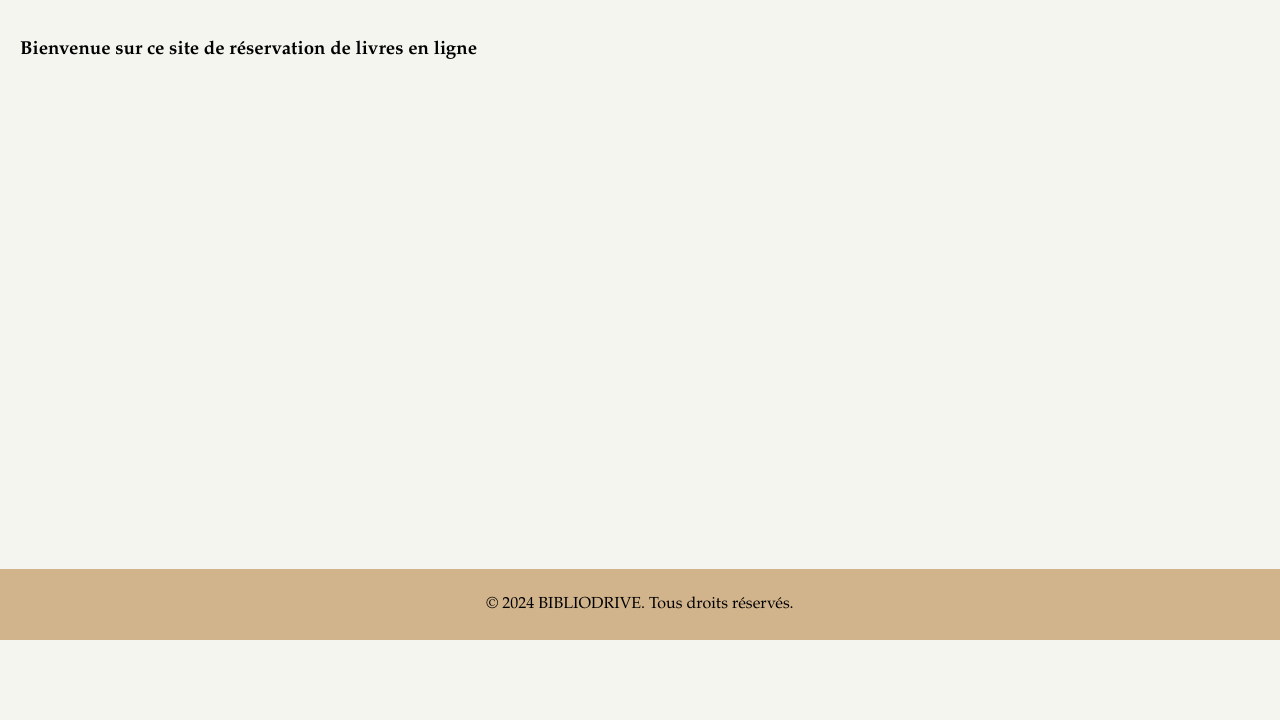
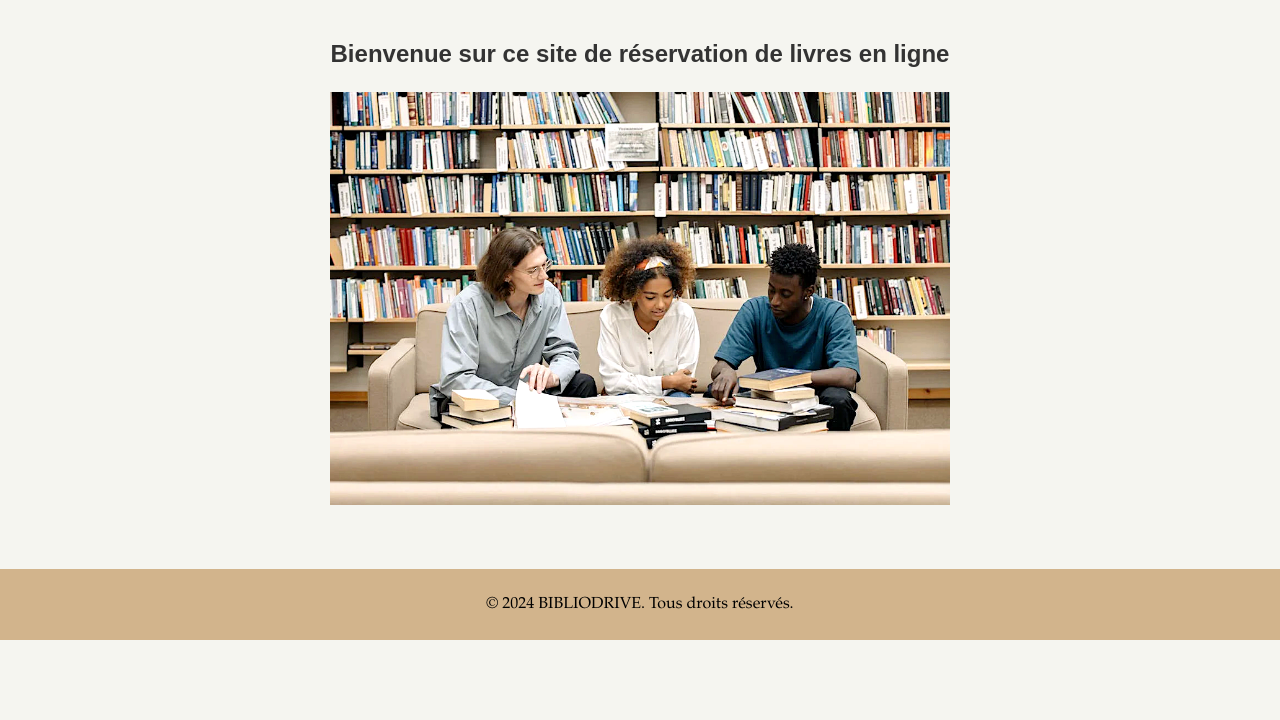
Before and after one commit to GaTcha-Sama/Bibliodrive, a Django app: page /home/ in a window 1280 px wide. Shown: the part 160-880 px from the top of the page. Run offline with Django 5.2, Linux system fonts and the light colour scheme.

Commit message:
Add: imagehome

```diff
--- a/backoffice/templates/home.html
+++ b/backoffice/templates/home.html
@@ -1,7 +1,24 @@
 {% extends 'base.html' %}
+{% load static %}
 
 {% block title %}BIBLIODRIVE - Accueil{% endblock %}
 
 {% block content %}
-    <h3>Bienvenue sur ce site de réservation de livres en ligne</h3>
+    <style>
+        .centered-message {
+            text-align: center;
+            font-family: 'Arial', sans-serif;
+            font-size: 1.5em;
+            color: #333;
+            margin-top: 20px;
+        }
+        .centered-image {
+            display: block;
+            margin: 20px auto;
+            max-width: 50%;
+            height: 50%%;
+        }
+    </style>
+    <h3 class="centered-message">Bienvenue sur ce site de réservation de livres en ligne</h3>
+    <img src="{% static 'images/imagehome.png' %}" alt="Image de bienvenue" class="centered-image">
 {% endblock %}
--- a/backoffice/views.py
+++ b/backoffice/views.py
@@ -105,7 +105,7 @@ def reserve_title(request, isbn):
     user = request.user
 
     if Reservation.objects.filter(user=user, is_active=True).count() >= 3:
-        messages.error(request, "Vous ne pouvez pas réserver plus de livres à la fois.")
+        messages.error(request, "Vous ne pouvez pas réserver plus de 3 livres à la fois.")
         return redirect('title_detail', isbn=isbn)
 
     try:
```
Also changed, not shown: backoffice/static/images/imagehome.png (added), db.sqlite3.
